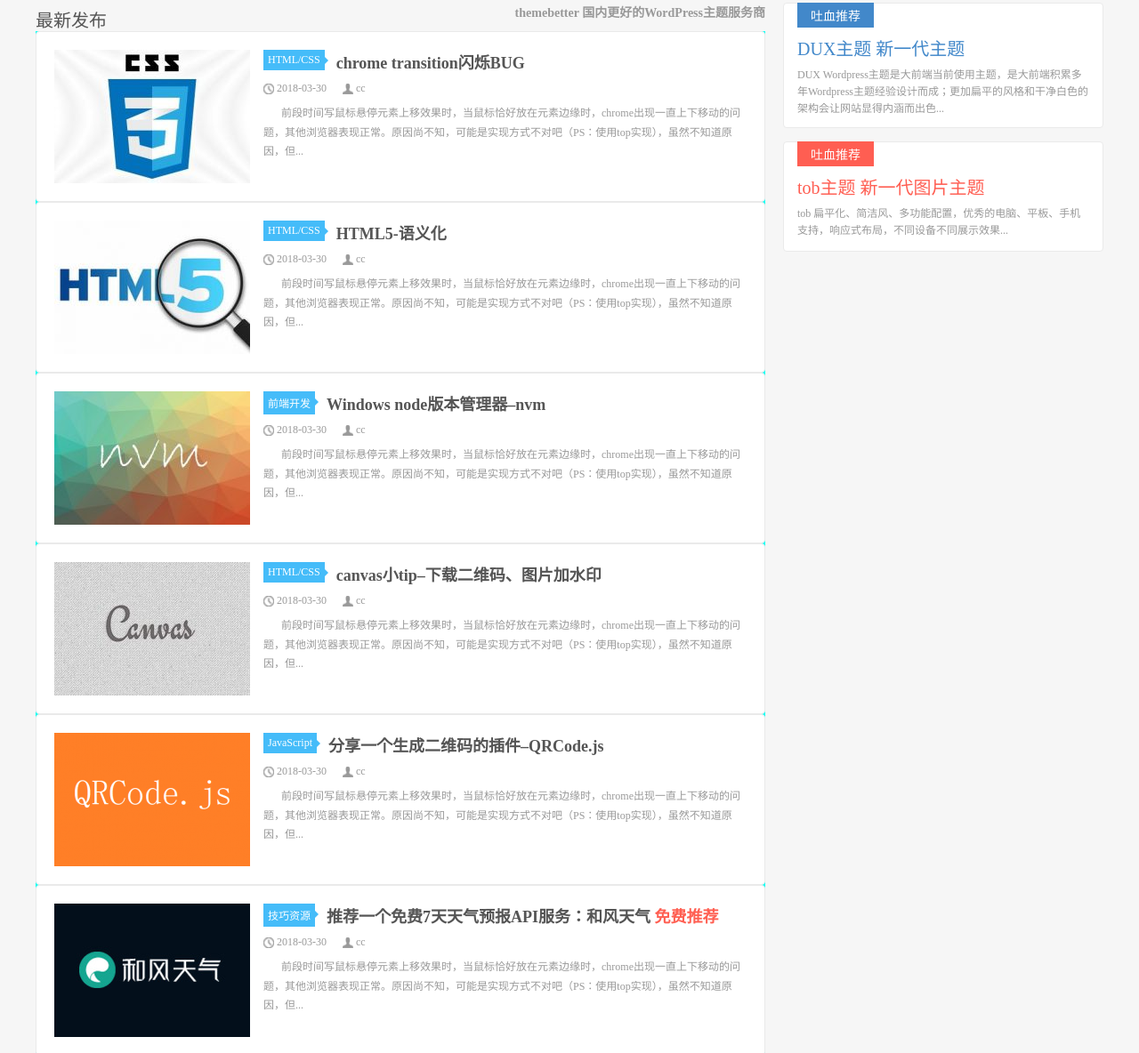
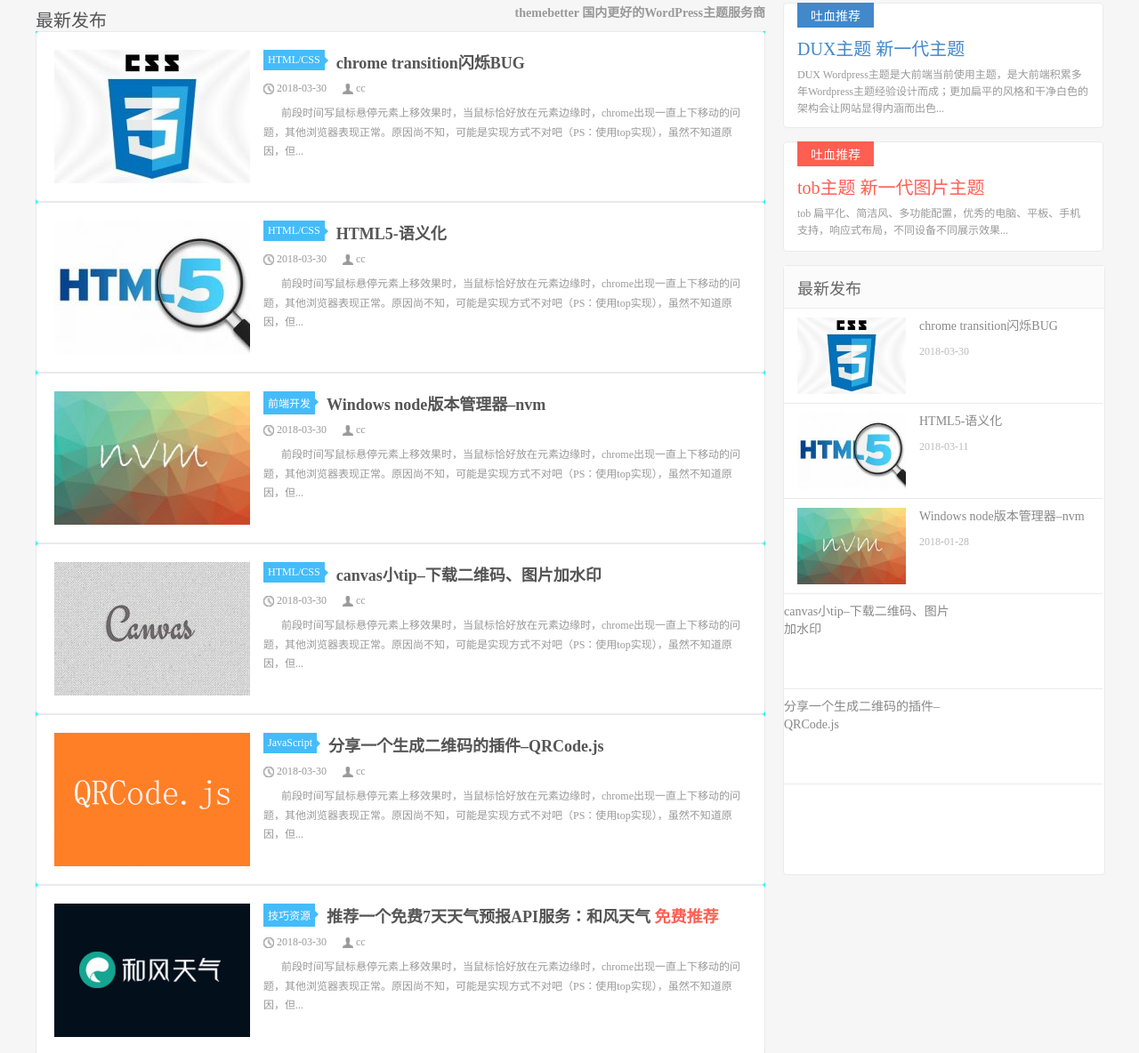
Before and after one commit to caiguowei/web-2, a plain HTML site: page index.html in a window 1280 px wide. Shown: the part 499-1683 px from the top of the page at 89% size. Drawn offline with nearby package versions, Linux system fonts and the light colour scheme.

Commit message:
sidbar-branch04

```diff
--- a/css/master.css
+++ b/css/master.css
@@ -656,5 +656,63 @@ table {
 
 .sidbar-branch04{
   width: 360px;
+  height: 684px;
+  border: 1px solid #eaeaea;
+  border-radius: 4px;
   background-color: #fff;
 }
+
+.latest-word{
+  font-size: 18px;
+  color: #666;
+  background-color: #fbfbfb;
+  border-bottom: 1px solid #eaeaea;
+  padding: 11px 15px 10px;
+}
+
+.sidbar-branch04 li{
+  width: 358px;
+  height: 107px;
+  border-bottom: 1px solid #eaeaea;
+  box-sizing: border-box;
+  overflow:hidden;
+  display: block;
+}
+
+.sidbar-branch04 a{
+  font-size: 14px;
+  line-height: 20px;
+  font-weight: normal;
+  color: #888;
+  position: relative;
+  overflow: hidden;
+}
+
+.sidbar-branch04 img{
+  width: 122px;
+  height: 86px;
+  float: left;
+  margin: 10px 15px;
+}
+
+.sidbar-branch04 .text{
+  float: left;
+  width: 193px;
+  cursor: pointer;
+  margin: 10px 0;
+}
+
+.sidbar-branch04 .date{
+  float: left;
+  color: #bbb;
+  font-size: 12px;
+  line-height: 16px;
+}
+
+.sidbar-branch04 a:hover{
+  color: #45b6f7;
+}
+
+.sidbar-branch04 li:hover{
+    background-color: #fbfbfb;
+}
--- a/index.html
+++ b/index.html
@@ -318,15 +318,50 @@
             <p class="">tob 扁平化、简洁风、多功能配置，优秀的电脑、平板、手机支持，响应式布局，不同设备不同展示效果...</p>
           </a>
         </div>
-        <div class="sidbar-branch04">
-          <div class="latest-word"></div>
+        <div class="sidbar-branch04 clearfix">
+          <div class="latest-word">最新发布</div>
           <ul>
-            <li></li>
-            <li></li>
-            <li></li>
-            <li></li>
-            <li></li>
-            <li></li>
+            <li>
+              <a href="" class="">
+                <span class="latest-word-img"><img src="./images/timg-1.jpg" alt="" class=""></span>
+                <span class="text">
+                  chrome transition闪烁BUG</span>
+                <span class="date">2018-03-30</span>
+              </a>
+            </li>
+            <li>
+              <a href="" class="">
+                <span class="latest-word-img"><img src="./images/html5-2.jpg" alt="" class=""></span>
+                <span class="text">
+                  HTML5-语义化</span>
+                <span class="date">2018-03-11</span>
+              </a>
+            </li>
+            <li>
+              <a href="" class="">
+                <span class="latest-word-img"><img src="./images/nvm-1.jpg" alt="" class=""></span>
+                <span class="text">
+                  Windows node版本管理器–nvm
+                </span>
+                <span class="date">2018-01-28</span>
+              </a>
+            </li>
+            <li>
+              <a href="" class="">
+                <span class="latest-word-img"></span>
+                <span class="text">
+canvas小tip–下载二维码、图片加水印</span>
+                <span class="date"></span>
+              </a>
+            </li>
+            <li>
+              <a href="" class="">
+                <span class="latest-word-img"></span>
+                <span class="text">
+分享一个生成二维码的插件–QRCode.js</span>
+                <span class="date"></span>
+              </a>
+            </li>
           </ul>
         </div>
       </div>
```
Also changed, not shown: images/canvas-1.jpg (added), images/html5-2.jpg (added), images/nvm-1.jpg (added), images/qrcode-1.png (added), images/tianqi-1.jpg (added), images/timg-1.jpg (added).
